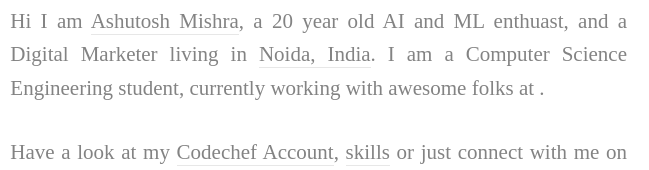
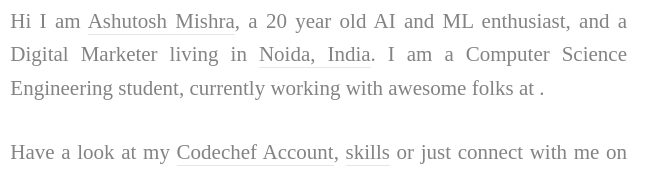
Before and after one commit to TheLeftyCoder/portfolio, a plain HTML site: page index.html in a window 1280 px wide. Shown: the part 776-946 px from the top of the page, 483-1132 px from the left. Drawn offline with Linux system fonts and the light colour scheme; files whose address does not match are found by name; a web font is replaced by a local one.

Commit message:
Update index.html

```diff
--- a/index.html
+++ b/index.html
@@ -90,7 +90,7 @@
         <div class="large-8 medium-8 columns">
           <h1>About me.</h1>
           <p>
-            Hi I am <a href="https://www.youtube.com/channel/UCi6QULelqJPUePzPaXSSmQg" target="_blank">Ashutosh Mishra</a>, a 20 year old AI and ML enthuast, and a Digital Marketer living in <a href="https://www.google.com/search?q=noida+google+maps&oq=noida+google+maps&aqs=chrome..69i57j0i22i30l5j0i10i22i30.4712j0j7&sourceid=chrome&ie=UTF-8#"
+            Hi I am <a href="https://www.youtube.com/channel/UCi6QULelqJPUePzPaXSSmQg" target="_blank">Ashutosh Mishra</a>, a 20 year old AI and ML enthusiast, and a Digital Marketer living in <a href="https://www.google.com/search?q=noida+google+maps&oq=noida+google+maps&aqs=chrome..69i57j0i22i30l5j0i10i22i30.4712j0j7&sourceid=chrome&ie=UTF-8#"
               target="_blank">Noida, India</a>. I am a Computer Science Engineering student, currently working with awesome
             folks at <a href="" rel="nofollow" target="_blank"></a>.
           </p>
```
